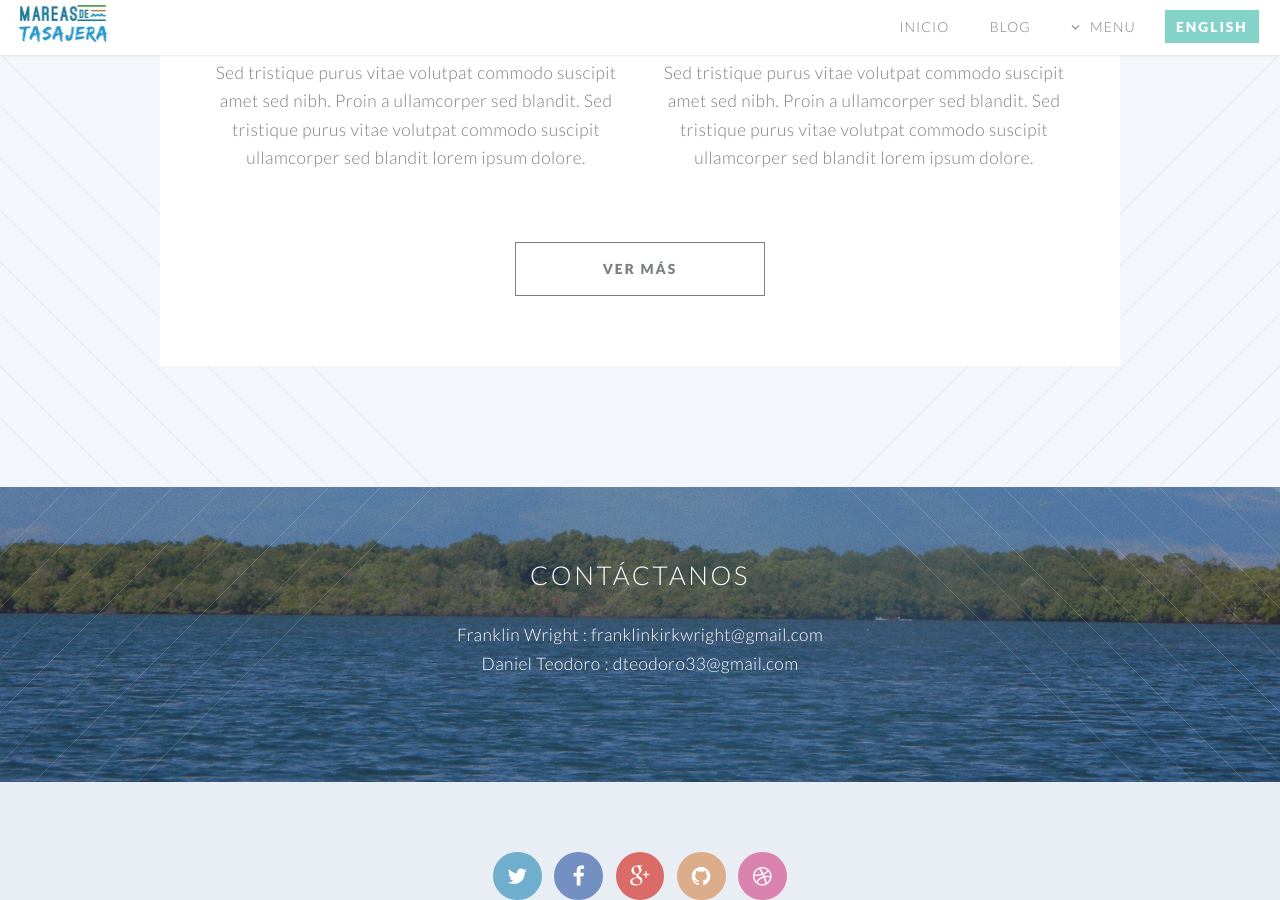
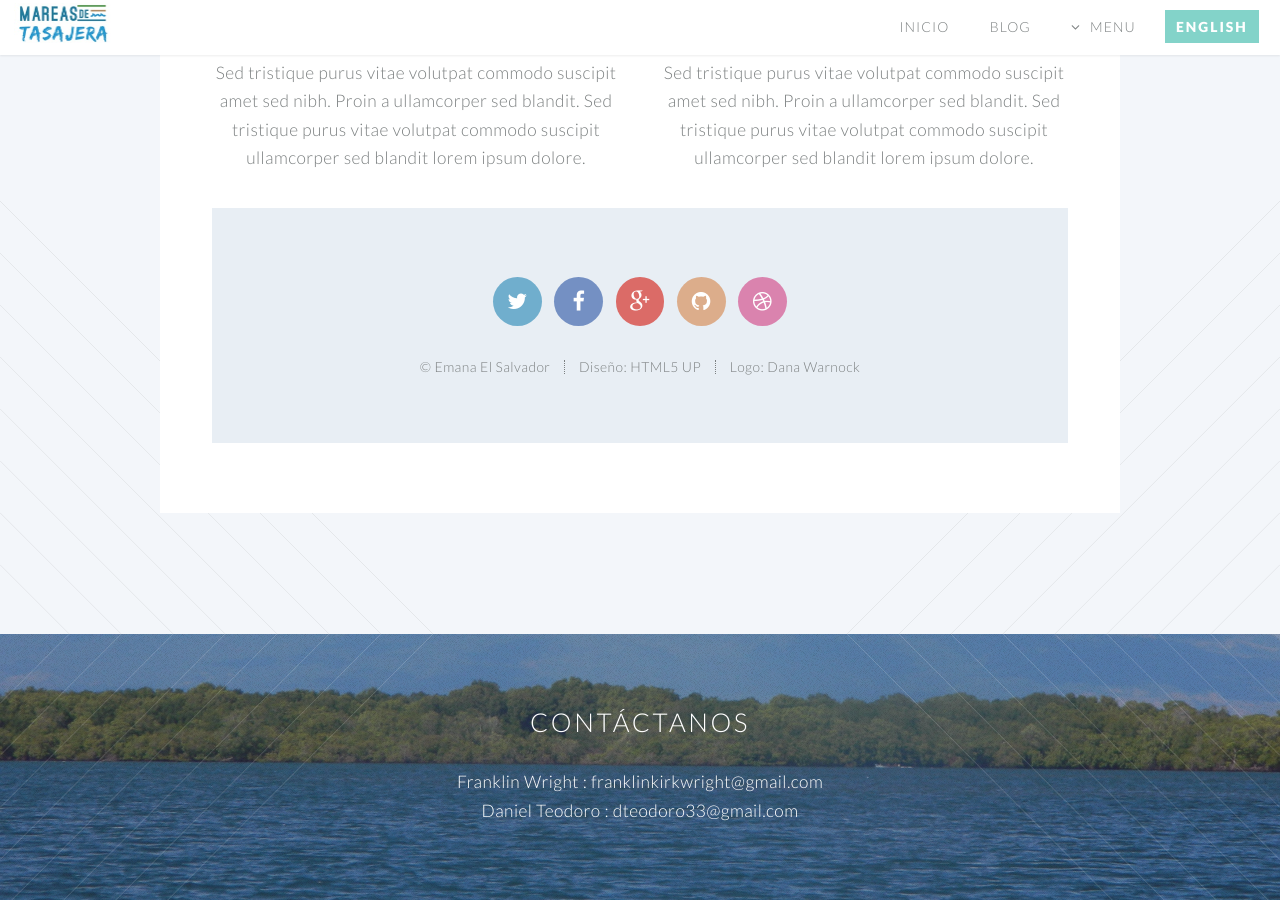
Before and after one commit to danteo90/danteo90.github.io, a Jekyll site: the page built from index.html, in a window 1280 px wide and 900 px high, scrolled down 2942 px. Built offline with Jekyll 4.4.1, drawn with Linux system fonts in a browser that asks for light colours.

Commit message:
Update index.html

```diff
--- a/index.html
+++ b/index.html
@@ -133,10 +133,20 @@ layout: landing-page
 							</div>
 						</div>
 
-						<footer class="major">
-							<ul class="buttons">
-								<li><a href="#" class="button">Ver Más</a></li>
-							</ul>
+						<footer id="footer">
+
+    							<ul class="icons">
+        						<li><a href="#" class="icon circle fa-twitter"><span class="label">Twitter</span></a></li>
+        						<li><a href="#" class="icon circle fa-facebook"><span class="label">Facebook</span></a></li>
+        						<li><a href="#" class="icon circle fa-google-plus"><span class="label">Google+</span></a></li>
+        						<li><a href="#" class="icon circle fa-github"><span class="label">Github</span></a></li>
+        						<li><a href="#" class="icon circle fa-dribbble"><span class="label">Dribbble</span></a></li>
+    							</ul>
+
+    							<ul class="copyright">
+        						<li>&copy; Emana El Salvador</li><li>Diseño: <a href="http://html5up.net">HTML5 UP</a></li><li>Logo: Dana Warnock</li>
+    							</ul>
+
 						</footer>
 
 					</section>
```
